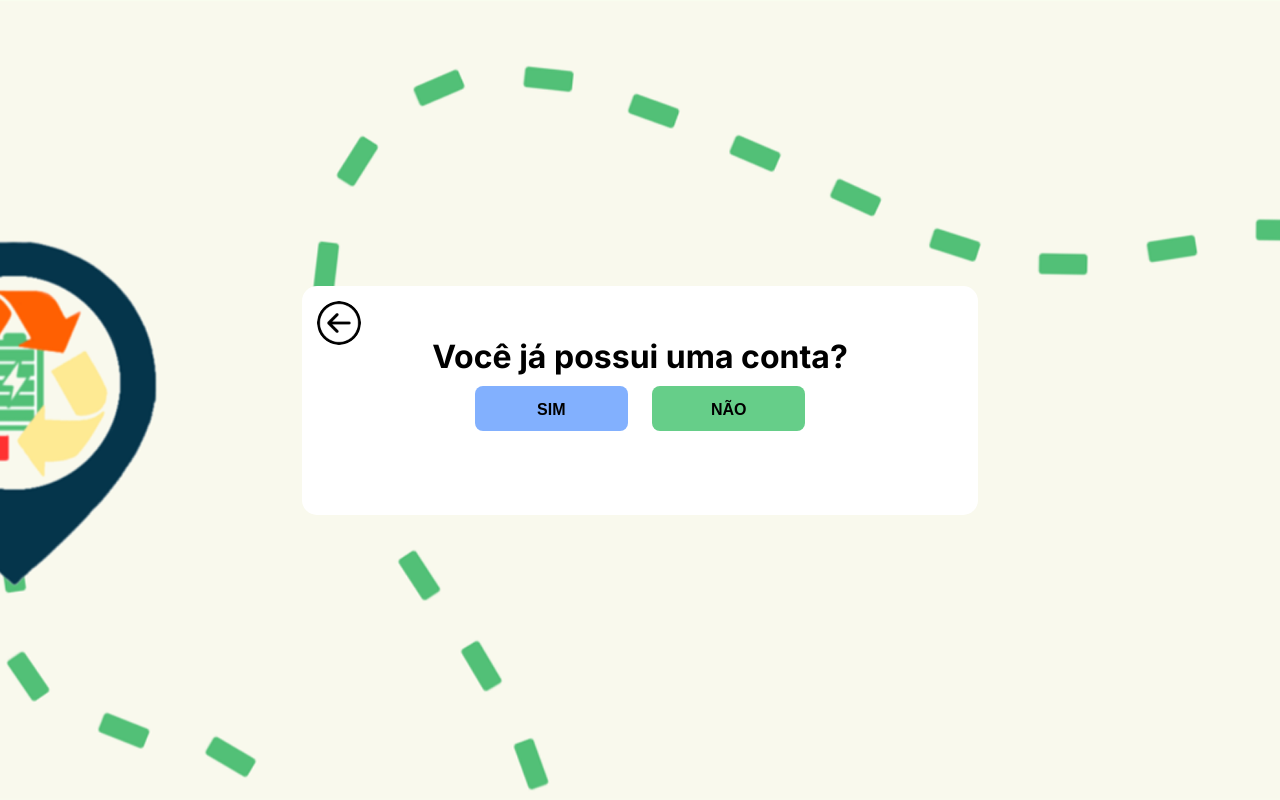
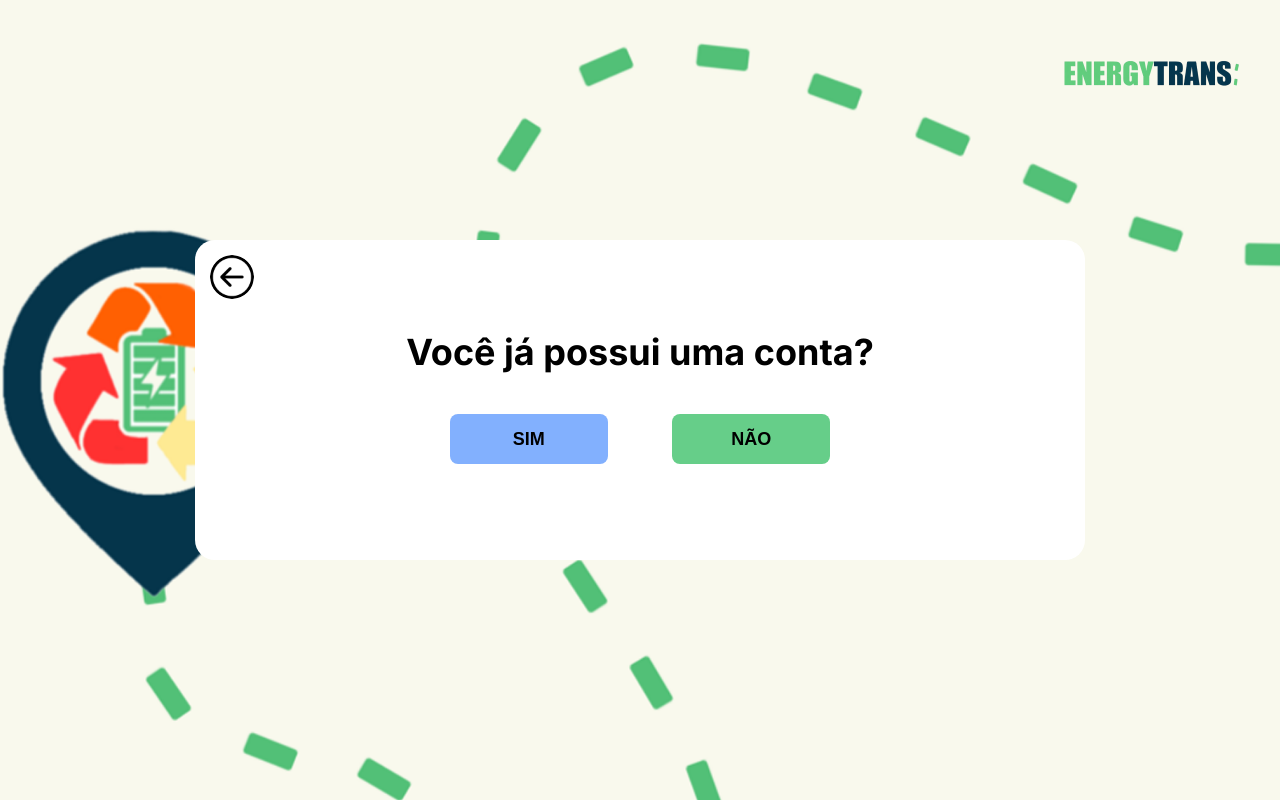
Before and after one commit to RDCAZIN/ProjetoEnergyTrans, a Flask app: page /tem_conta in a window 1280 px wide. Run offline with Flask 3, Linux system fonts and the light colour scheme.

Commit message:
style: alteracao css de autenticacao

```diff
--- a/static/css/index.css
+++ b/static/css/index.css
@@ -6,8 +6,7 @@ body {
     background-size: cover;
     background-repeat: no-repeat;
     background-attachment: fixed;
-
-    background-position: center top;
+    background-position: center ;
 
     /* melhora percepção visual */
     image-rendering: auto;
@@ -20,16 +19,17 @@ body {
 .conteiner{
     position: relative;
     background-color: #FFFFFF;
-    width: 676px;
-    height: 229px;
+    width: 890px;
+    height: 320px;
     justify-content: center;
     text-align: center;
-    border-radius: 15px;
+    border-radius: 20px;
     padding: auto;
 }
 
 h1{
-    margin-top: 51px;
+    margin-top: 90px;
+    font-size: 36px;
 }
 
 #usuario {
@@ -38,12 +38,13 @@ h1{
     border: none;
     border-radius: 8px;
     background-color:#82B0FE;
+    margin-top: 40px;
     color: black;
-    font-size: 16px;
+    font-size: 18px;
     cursor: pointer;
     font-weight: bold;
-    height: 45px;
-    width: 153px;
+    height: 50px;
+    width: 158px;
 }
 
 #coletor{
@@ -53,22 +54,33 @@ h1{
     border-radius: 8px;
     background-color:#66CE89;
     color: black;
-    font-size: 16px;
+    font-size: 18px;
     cursor: pointer;
     font-weight: bold;
-    height: 45px;
-    width: 153px;
+    height: 50px;
+    width: 158px;
+    margin-left: 50px;
 
 }
 
+.logo{
+
+    position: absolute;
+    top: 40px;
+    right: 180px;
+    width: 44px;
+    height: 44px;
+
+}
+
+/* BOTÃO VOLTAR */
 .btn-voltar {
     position: absolute;
-    top: 15px;   /* distância do topo do container */
-    left: 15px;  /* distância da esquerda do container */
+    top: 15px;
+    left: 15px;
 
     width: 44px;
     height: 44px;
-
     background-image: url("/static/img/voltar_branco.png");
     background-size: cover;
     background-position: center;
--- a/templates/autenticacao/index.html
+++ b/templates/autenticacao/index.html
@@ -8,6 +8,9 @@
     <link rel="stylesheet" href="{{url_for('static', filename = 'css/index.css')}}">
 </head>
 <body>
+    <div class="logo">
+        <img src="{{url_for('static', filename = 'img/logo_projeto.png')}}" alt="">
+    </div>
     <div class="conteiner">
         <h1>Como você deseja utilizar a plataforma?</h1>
         <form method="POST" action="{{ url_for('main.escolha') }}">
--- a/templates/autenticacao/temconta.html
+++ b/templates/autenticacao/temconta.html
@@ -1,5 +1,6 @@
 <!DOCTYPE html>
 <html lang="en">
+
 <head>
     <meta charset="UTF-8">
     <meta name="viewport" content="width=device-width, initial-scale=1.0">
@@ -7,7 +8,11 @@
     <link rel="stylesheet" href="{{ url_for('static', filename='css/global.css') }}">
     <link rel="stylesheet" href="{{url_for('static', filename = 'css/index.css')}}">
 </head>
+
 <body>
+    <div class="logo">
+        <img src="{{url_for('static', filename = 'img/logo_projeto.png')}}" alt="">
+    </div>
     <div class="conteiner">
         <a href="{{ url_for('main.home') }}" class="btn-voltar"></a>
         <h1>Você já possui uma conta?</h1>
@@ -18,4 +23,5 @@
     </div>
 
 </body>
+
 </html>
```
Also changed, not shown: static/css/cadastro.css (+5 -2 lines), static/css/esqueceu_senha_email.css (+5 -2 lines), static/css/esqueceu_senha_nova_senha.css (+5 -2 lines), static/css/login.css (+7 -4 lines), static/js/cadastro_ponto.js (added, +41 -0 lines), static/img/BASE.png.
